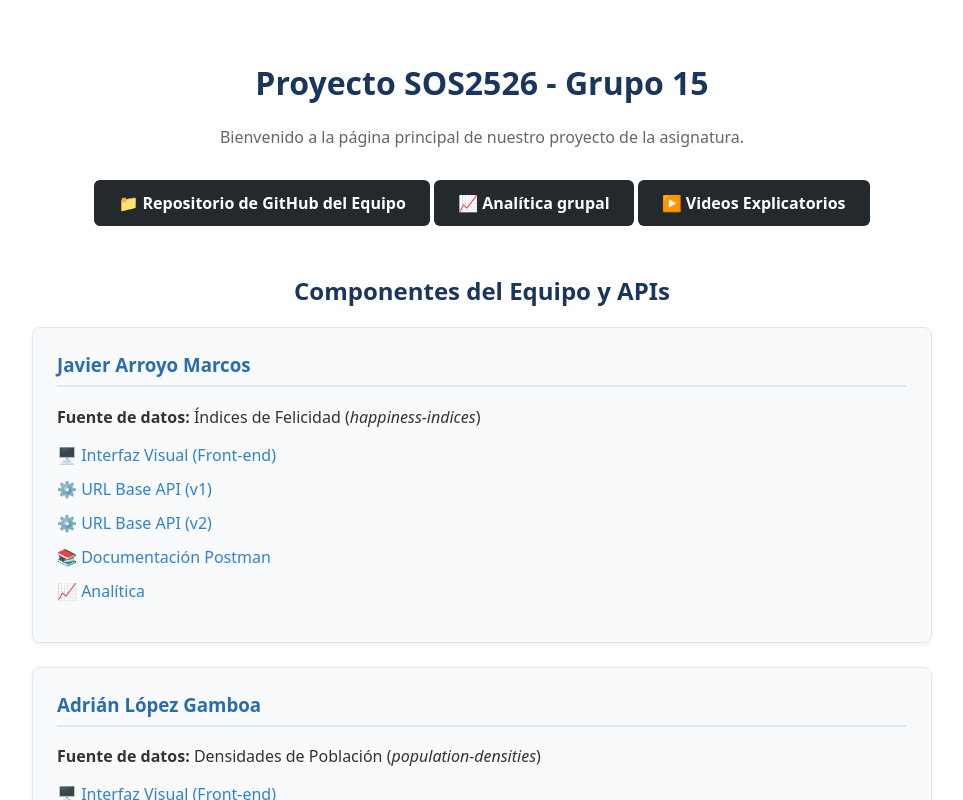
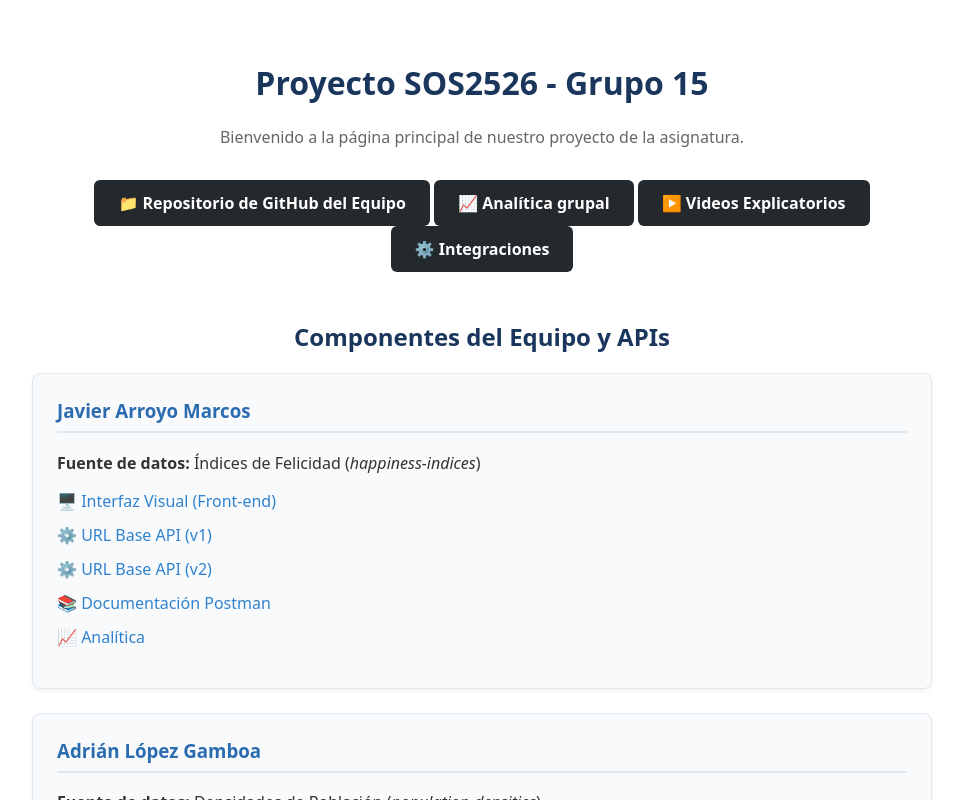
Before and after one commit to gti-sos/SOS2526-15, a SvelteKit app in the folder frontend/: page / in a window 1280 px wide. Shown: the top 800 px of the page, without its empty margins (158-1121 px from the left). Built offline with nearby package versions, Linux system fonts and the light colour scheme.

Commit message:
añadido de integraciones

```diff
--- a/frontend/src/routes/+page.svelte
+++ b/frontend/src/routes/+page.svelte
@@ -6,6 +6,7 @@
     const repoUrl = "https://github.com/gti-sos/SOS2526-15";
     const AnaUrl = "/analytics";
     const aboutUrl = "/about";
+    const intUrl = "/integrations";
 </script>
 
 <svelte:head>
@@ -25,6 +26,9 @@
         </a>
         <a href={aboutUrl} target="_blank" rel="noopener noreferrer" class="btn-github">
             ▶️ Videos Explicatorios
+        </a>
+        <a href={intUrl} target="_blank" rel="noopener noreferrer" class="btn-github">
+            ⚙️ Integraciones
         </a>
     </div>
 
```
